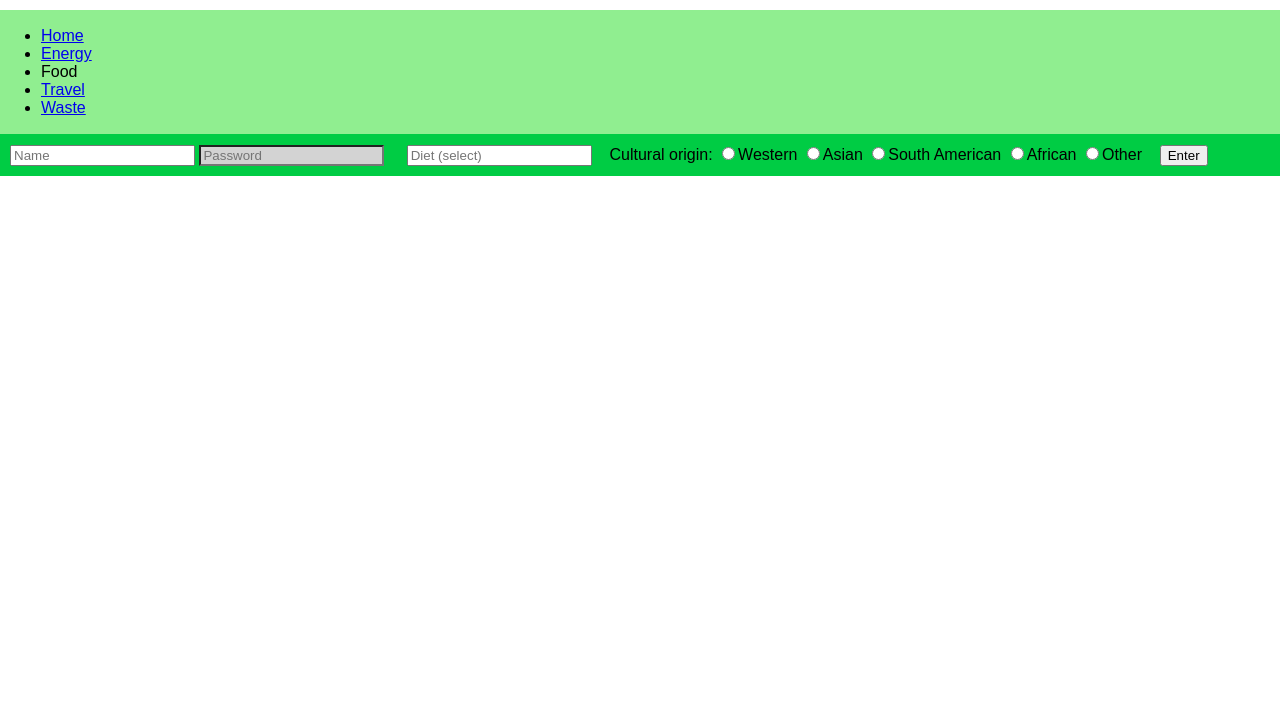
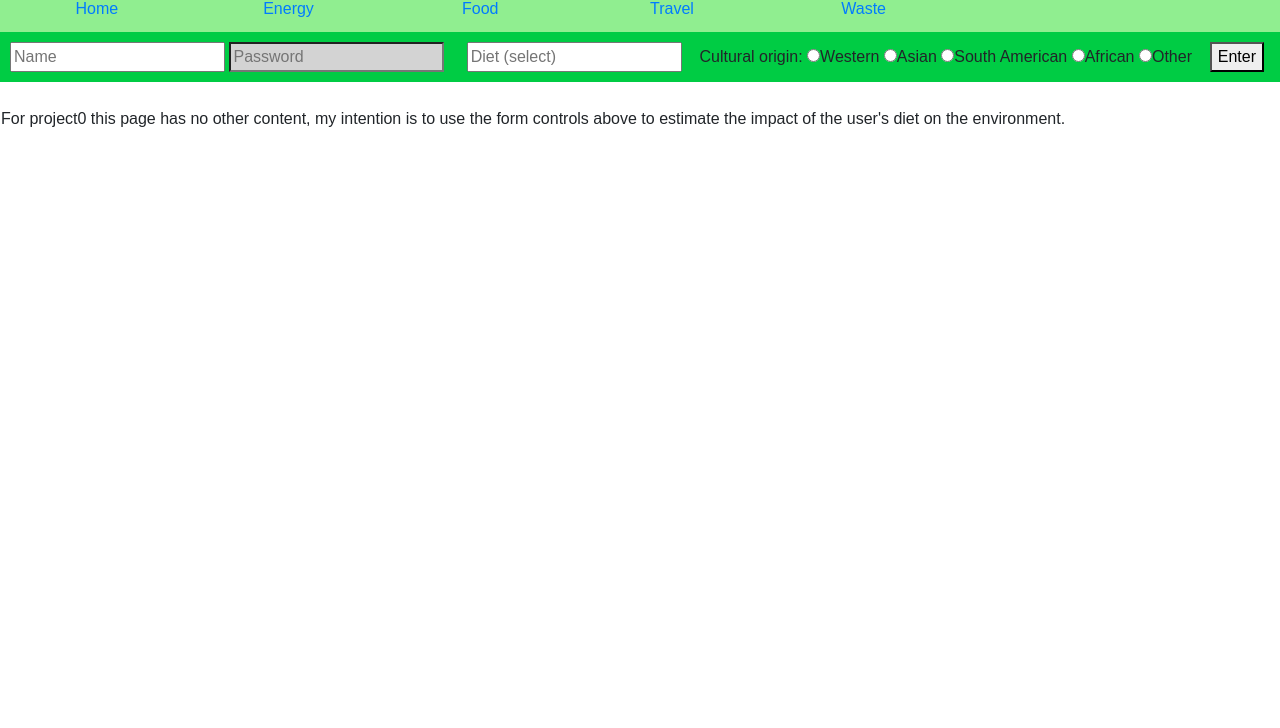
Before and after one commit to Cpwp/Lecture0, a plain HTML site: page Food.html in a window 1280 px wide. Shown: the part 72-800 px from the top of the page. Drawn offline with nearby package versions, Linux system fonts and the light colour scheme.

Commit message:
Added Bootstrap

```diff
--- a/Food.html
+++ b/Food.html
@@ -3,6 +3,7 @@
  <HEAD>
   <TITLE>Sustainable - Food</TITLE>
   <meta name="viewport" content="width=device-width, inital-scale=1.0">
+  <link rel="stylesheet" href="https://stackpath.bootstrapcdn.com/bootstrap/4.5.0/css/bootstrap.min.css" integrity="sha384-9aIt2nRpC12Uk9gS9baDl411NQApFmC26EwAOH8WgZl5MYYxFfc+NcPb1dKGj7Sk" crossorigin="anonymous">
   <LINK REL="stylesheet" HREF="styles.css">
  </HEAD>
  <BODY>
@@ -10,13 +11,11 @@
    <h1>Sustainable Food</h1>
   </div>
   <div id="nav">
-   <UL>
-    <LI><A HREF="index.html">Home</A></LI>
-    <LI><A HREF="Energy.html">Energy</A></LI>
-    <LI>Food</LI>
-    <LI><A HREF="Travel.html">Travel</A></LI>
-    <LI><A HREF="Waste.html">Waste</A></LI>
-    </UL>
+   <div><A HREF="index.html">Home</A></div>
+   <div><A HREF="Energy.html">Energy</A></div>
+   <div><A HREF="Food.html">Food</A></div>
+   <div><A HREF="Travel.html">Travel</A></div>
+   <div><A HREF="Waste.html">Waste</A></div>
   </div>
   <div id="contentlogin">
     <input name="name" type="text" placeholder="Name">
@@ -39,5 +38,9 @@
     <input name="region" type="radio" value="Other">Other
     &nbsp;&nbsp;&nbsp;<button>Enter</button>
   </div>
+  <div>
+    <BR>
+    For project0 this page has no other content, my intention is to use the form controls above to estimate the impact of the user's diet on the environment.
+  </div>
  </BODY>
 </HTML>
--- a/styles.css
+++ b/styles.css
@@ -28,7 +28,10 @@ h1 {
 	min-width: 150px;
 	width: 15%;
 	padding: 10px;
+  text-align: center;
 }
+
+
 
 table, th, td {
 	margin: 20px;
```
Also changed, not shown: Energy.html (+1 -0 lines), Travel.html (+6 -7 lines), Waste.html (+6 -7 lines), index.html (+6 -7 lines).
